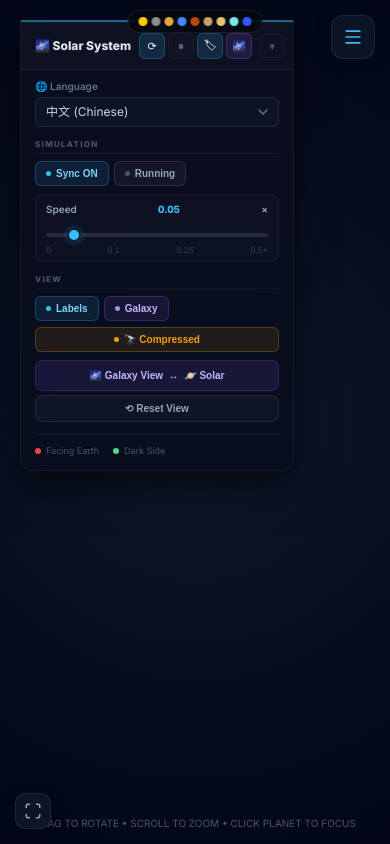
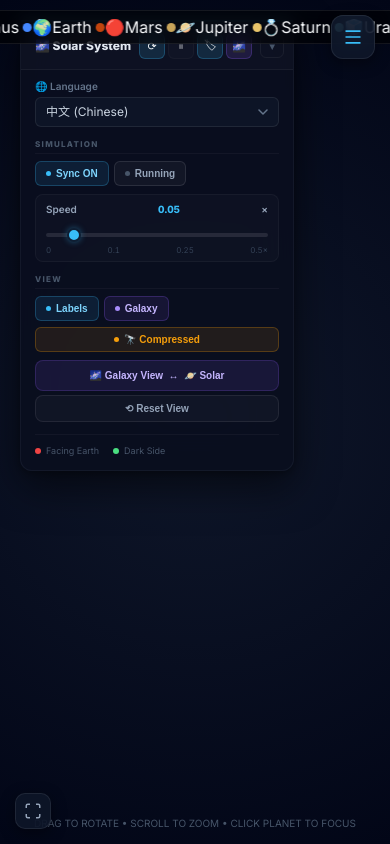
Before and after one commit to FeiXu-1131372/solar-simulation, a website built with Vite: page index.html in a window 390 px wide. Built offline with nearby package versions, Linux system fonts and the light colour scheme.

Commit message:
feat(mobile): add emoji, name, settings elements to planet nav HTML

```diff
--- a/index.html
+++ b/index.html
@@ -78,23 +78,25 @@
     </div>
 
     <div id="planet-nav">
-        <div class="nav-dot" data-planet="Sun"     style="--dot-color:#ffcc00" title="Sun"><span class="nav-dot-circle"></span></div>
+        <div class="nav-dot" data-planet="Sun"     style="--dot-color:#ffcc00" title="Sun"><span class="nav-dot-circle"></span><span class="nav-emoji">☀️</span><span class="nav-name">Sun</span></div>
         <span class="nav-sep">·</span>
-        <div class="nav-dot" data-planet="Mercury" style="--dot-color:#8c8c8c" title="Mercury"><span class="nav-dot-circle"></span></div>
+        <div class="nav-dot" data-planet="Mercury" style="--dot-color:#8c8c8c" title="Mercury"><span class="nav-dot-circle"></span><span class="nav-emoji">🪨</span><span class="nav-name">Mercury</span></div>
         <span class="nav-sep">·</span>
-        <div class="nav-dot" data-planet="Venus"   style="--dot-color:#e8a735" title="Venus"><span class="nav-dot-circle"></span></div>
+        <div class="nav-dot" data-planet="Venus"   style="--dot-color:#e8a735" title="Venus"><span class="nav-dot-circle"></span><span class="nav-emoji">🔥</span><span class="nav-name">Venus</span></div>
         <span class="nav-sep">·</span>
-        <div class="nav-dot" data-planet="Earth"   style="--dot-color:#4488ff" title="Earth"><span class="nav-dot-circle"></span></div>
+        <div class="nav-dot" data-planet="Earth"   style="--dot-color:#4488ff" title="Earth"><span class="nav-dot-circle"></span><span class="nav-emoji">🌍</span><span class="nav-name">Earth</span></div>
         <span class="nav-sep">·</span>
-        <div class="nav-dot" data-planet="Mars"    style="--dot-color:#c1440e" title="Mars"><span class="nav-dot-circle"></span></div>
+        <div class="nav-dot" data-planet="Mars"    style="--dot-color:#c1440e" title="Mars"><span class="nav-dot-circle"></span><span class="nav-emoji">🔴</span><span class="nav-name">Mars</span></div>
         <span class="nav-sep">·</span>
-        <div class="nav-dot" data-planet="Jupiter" style="--dot-color:#c8a55a" title="Jupiter"><span class="nav-dot-circle"></span></div>
+        <div class="nav-dot" data-planet="Jupiter" style="--dot-color:#c8a55a" title="Jupiter"><span class="nav-dot-circle"></span><span class="nav-emoji">🪐</span><span class="nav-name">Jupiter</span></div>
         <span class="nav-sep">·</span>
-        <div class="nav-dot" data-planet="Saturn"  style="--dot-color:#e8c46a" title="Saturn"><span class="nav-dot-circle"></span></div>
+        <div class="nav-dot" data-planet="Saturn"  style="--dot-color:#e8c46a" title="Saturn"><span class="nav-dot-circle"></span><span class="nav-emoji">💍</span><span class="nav-name">Saturn</span></div>
         <span class="nav-sep">·</span>
-        <div class="nav-dot" data-planet="Uranus"  style="--dot-color:#7de8e8" title="Uranus"><span class="nav-dot-circle"></span></div>
+        <div class="nav-dot" data-planet="Uranus"  style="--dot-color:#7de8e8" title="Uranus"><span class="nav-dot-circle"></span><span class="nav-emoji">🧊</span><span class="nav-name">Uranus</span></div>
         <span class="nav-sep">·</span>
-        <div class="nav-dot" data-planet="Neptune" style="--dot-color:#3355ff" title="Neptune"><span class="nav-dot-circle"></span></div>
+        <div class="nav-dot" data-planet="Neptune" style="--dot-color:#3355ff" title="Neptune"><span class="nav-dot-circle"></span><span class="nav-emoji">🔵</span><span class="nav-name">Neptune</span></div>
+        <span class="nav-divider"></span>
+        <div class="nav-dot nav-settings" id="nav-settings-btn"><span class="nav-emoji">⚙️</span><span class="nav-name" data-i18n="ui.settings">Settings</span></div>
         <div class="nav-label" id="nav-label"></div>
     </div>
 
```
